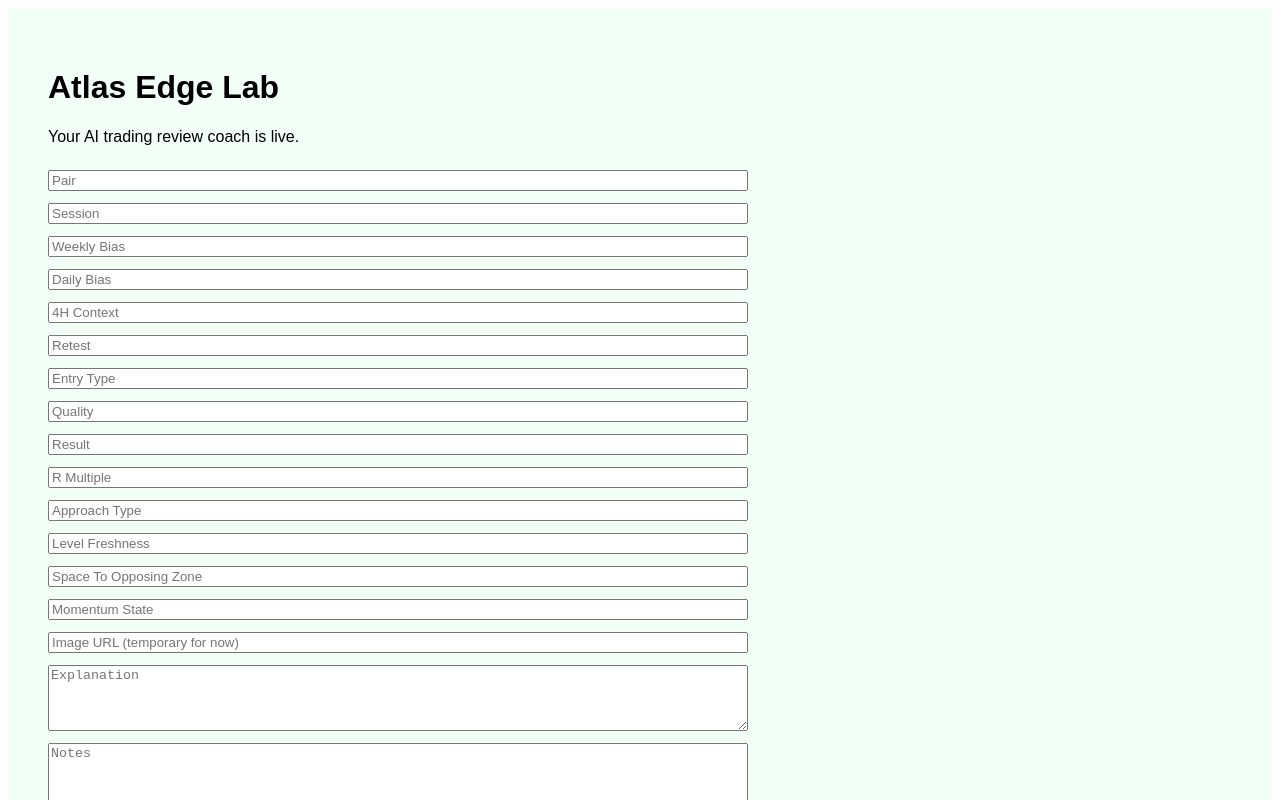
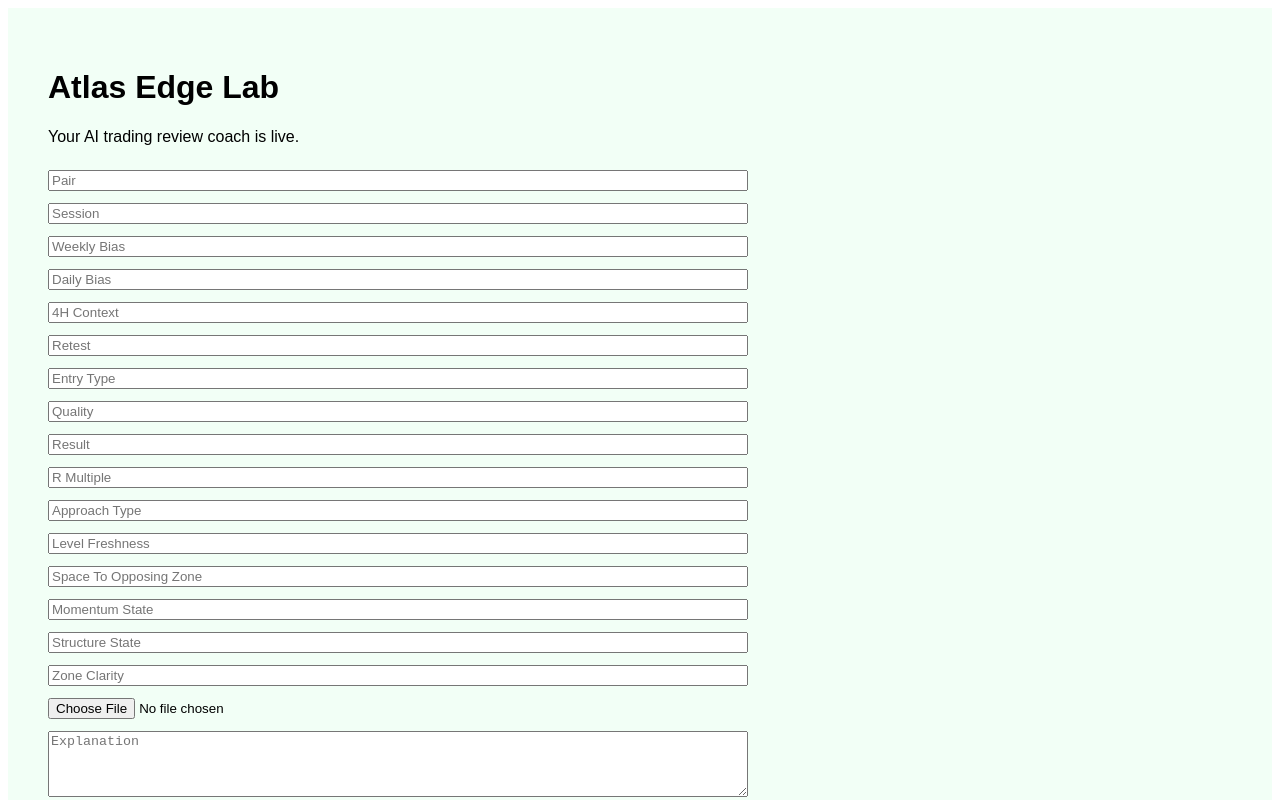
Before and after one commit to adisonpaty23-tech/atlas-edge-lab, a Next.js app: page / in a window 1280 px wide. Shown: the top 800 px of the page. Built offline with nearby package versions, Linux system fonts and the light colour scheme; no server answers; the database is empty.

Commit message:
Update index.js

```diff
--- a/pages/index.js
+++ b/pages/index.js
@@ -19,14 +19,48 @@ export default function Home() {
     approach_type: "",
     level_freshness: "",
     space_to_opposing_zone: "",
-    momentum_state: ""
+    momentum_state: "",
+    structure_state: "",
+    zone_clarity: ""
   })
 
   const [trades, setTrades] = useState([])
   const [loading, setLoading] = useState(false)
+  const [uploading, setUploading] = useState(false)
 
   function handleChange(e) {
     setForm({ ...form, [e.target.name]: e.target.value })
+  }
+
+  async function handleFileUpload(e) {
+    const file = e.target.files?.[0]
+    if (!file) return
+
+    setUploading(true)
+
+    const fileExt = file.name.split(".").pop()
+    const fileName = `${Date.now()}.${fileExt}`
+
+    const { error: uploadError } = await supabase.storage
+      .from("charts")
+      .upload(fileName, file)
+
+    if (uploadError) {
+      alert("Image upload failed")
+      console.log(uploadError)
+      setUploading(false)
+      return
+    }
+
+    const { data } = supabase.storage.from("charts").getPublicUrl(fileName)
+
+    setForm((prev) => ({
+      ...prev,
+      image_url: data.publicUrl
+    }))
+
+    setUploading(false)
+    alert("Image uploaded!")
   }
 
   async function saveTrade() {
@@ -61,7 +95,9 @@ export default function Home() {
         approach_type: "",
         level_freshness: "",
         space_to_opposing_zone: "",
-        momentum_state: ""
+        momentum_state: "",
+        structure_state: "",
+        zone_clarity: ""
       })
       fetchTrades()
     }
@@ -107,7 +143,17 @@ export default function Home() {
           onChange={handleChange}
         />
         <input name="momentum_state" placeholder="Momentum State" value={form.momentum_state} onChange={handleChange} />
-        <input name="image_url" placeholder="Image URL (temporary for now)" value={form.image_url} onChange={handleChange} />
+        <input name="structure_state" placeholder="Structure State" value={form.structure_state} onChange={handleChange} />
+        <input name="zone_clarity" placeholder="Zone Clarity" value={form.zone_clarity} onChange={handleChange} />
+
+        <input type="file" accept="image/*" onChange={handleFileUpload} />
+        {uploading && <p>Uploading image...</p>}
+        {form.image_url && (
+          <div>
+            <p>Uploaded image:</p>
+            <img src={form.image_url} alt="chart" style={{ width: "200px", borderRadius: "8px" }} />
+          </div>
+        )}
 
         <textarea
           name="explanation"
@@ -153,6 +199,13 @@ export default function Home() {
               <div style={{ marginTop: "8px", fontSize: "14px" }}>
                 {trade.explanation || "No explanation"}
               </div>
+              {trade.image_url && (
+                <img
+                  src={trade.image_url}
+                  alt="saved chart"
+                  style={{ width: "220px", marginTop: "12px", borderRadius: "8px" }}
+                />
+              )}
             </div>
           ))}
         </div>
```
